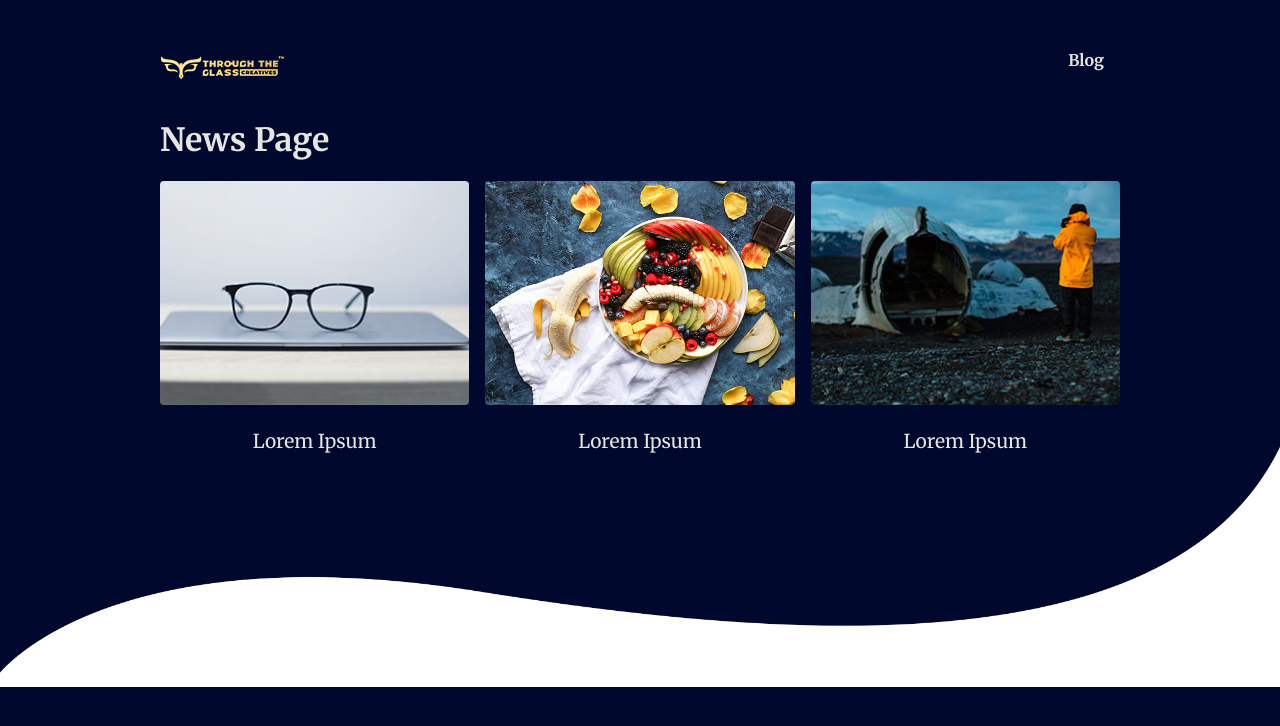
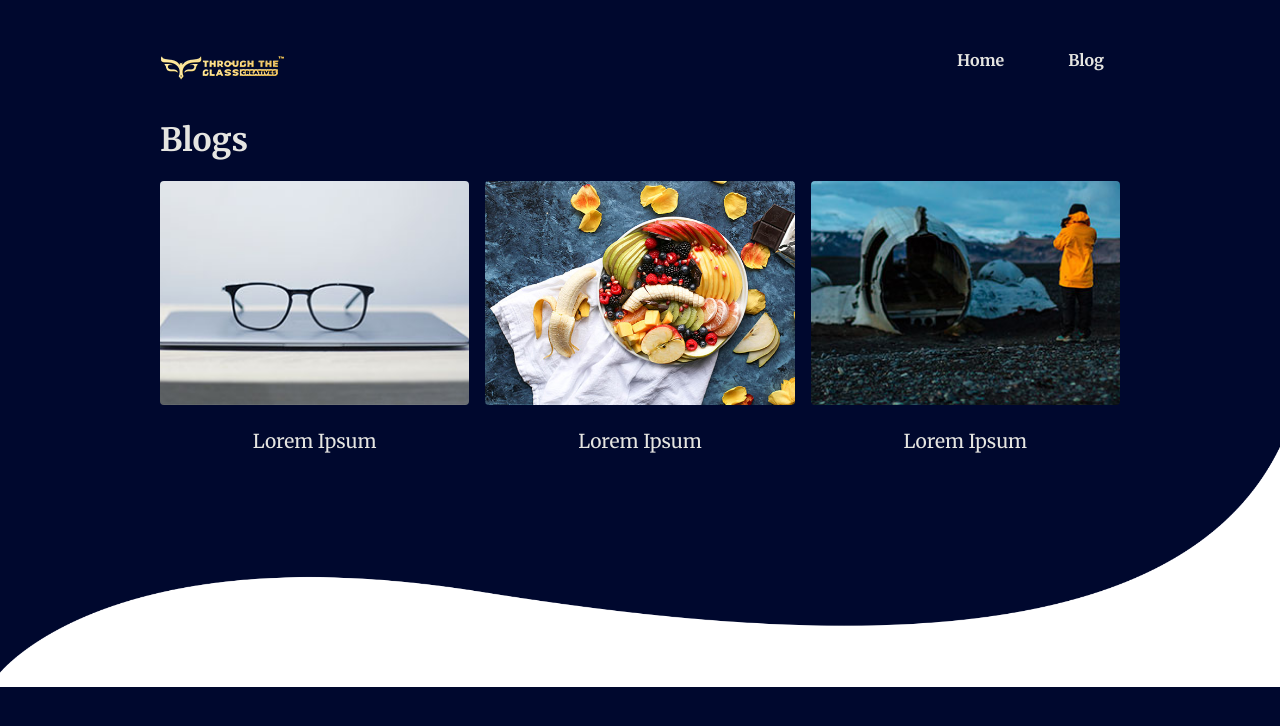
Before and after one commit to Quouou/Blog, a Next.js app: page /news in a window 1280 px wide. Shown: the top 726 px of the page. Built offline with nearby package versions, Linux system fonts and the light colour scheme.

Commit message:
added home nav, some fixes

```diff
--- a/app/news/page.js
+++ b/app/news/page.js
@@ -6,7 +6,7 @@ export default function NewsPage() {
 
   return (
     <div>
-      <h1>News Page</h1>
+      <h1>Blogs</h1>
       <BlogList blog={DUMMY_BLOG} />
     </div>
   );
--- a/components/main-header.js
+++ b/components/main-header.js
@@ -12,11 +12,15 @@ export default function MainHeader() {
           <div id="logo"> <br/>
           <Link href="/">
               <Image src={logoImg} alt="logo" />
+
           </Link>
 
           </div>
           <nav>
             <ul>
+              <li>
+                <Link href="/">Home</Link>
+              </li>
               <li>
                 <Link href="/news">Blog</Link>
               </li>
```
